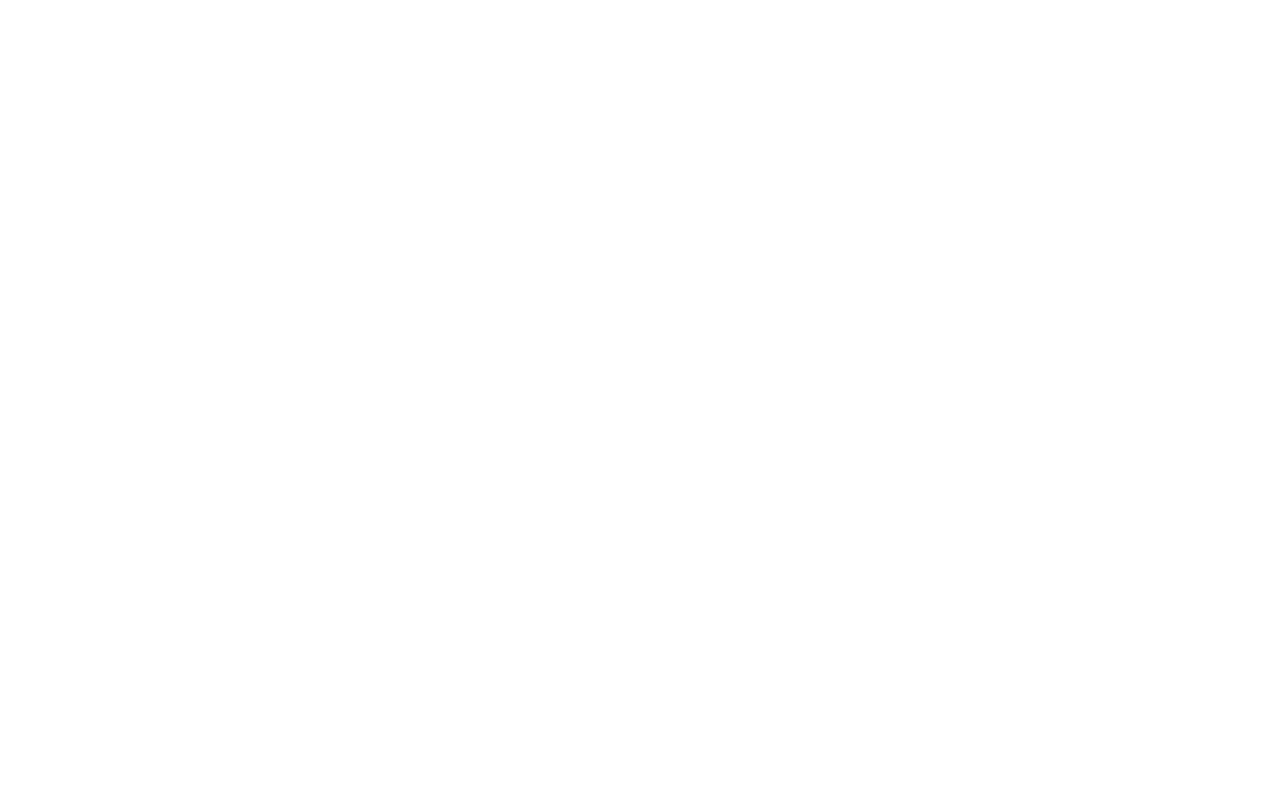
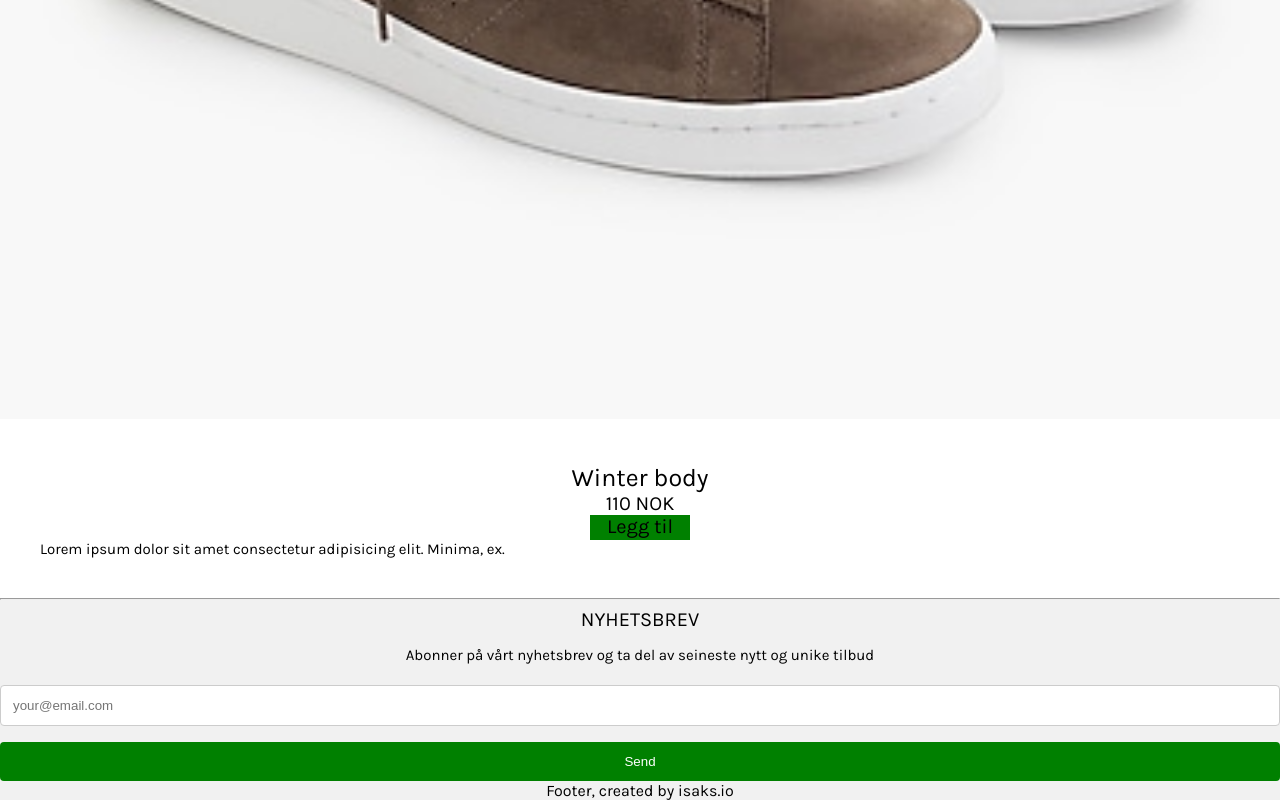
Before and after one commit to isaksolheim/100briller, a React (Create React App) app: page /produkter/1 in a window 1280 px wide. Shown: the part 916-1716 px from the top of the page. Before the commit the page ends 800 px from the top, so only its background shows below. Built offline with nearby package versions, Linux system fonts and the light colour scheme.

Commit message:
added product page and started on footer

```diff
--- a/src/App.js
+++ b/src/App.js
@@ -4,6 +4,8 @@
 import Navbar from './components/Navbar';
 import Browse from './components/Browse';
 import Cart from './components/Cart';
+import ProductView from './components/ProductView';
+import Footer from './components/Footer';
 
 import { Provider } from 'react-redux';
 import store from './store';
@@ -17,7 +19,9 @@
           <Switch>
             <Route exact path="/" component={Browse} />
             <Route exact path="/cart" component={Cart} />
+            <Route path="/produkter/:id" component={ProductView} />
           </Switch>
+          <Footer />
         </div>
       </Router>
     </Provider>
--- a/src/components/Browse.js
+++ b/src/components/Browse.js
@@ -1,6 +1,6 @@
 import React, { Component } from 'react';
+import { Link } from 'react-router-dom';
 import { connect } from 'react-redux'
-import { addToCart } from '../actions/cartActions';
 
 class Browse extends Component{
   constructor(props) {
@@ -19,75 +19,41 @@
     })
   }
 
-  handleAddClick = (id) => {
-    this.props.addToCart(id);
-  }
-
   render(){
     const product = (
       <div>
         {this.props.items.map(product => (
-          <div className="product" key={product.id}>
-            <img src={product.img} alt="briller" />
-            <div className="name">{product.name}</div>
-            <div className="price">{product.price} NOK</div>
-            <div className="add-button" onClick={()=>{this.handleAddClick(product.id)}}>Legg til</div>
-          </div>
+          <Link to={`/produkter/${product.id}`} key={product.id}>
+            <div className="product">
+              <img src={product.img} alt="briller" />
+              <div className="title">{product.title}</div>
+              <div className="price">{product.price} NOK</div>
+            </div>
+          </Link>
         ))}
       </div>
     );
 
     const gridView = (
       <div className="grid-view">
-        grid
         {product}
       </div>
     );
 
     const listView = (
       <div className="list-view">
-        list
         {product}
       </div>
     );
 
     const singleView = (
       <div className="single-view">
-        single
         {product}
       </div>
     );
 
-
-
-    /*
-    let itemList = this.props.items.map( item => {
-      return (
-        <div className="card" key={item.id}>
-          <div className="card-image">
-            <img src={item.img} alt={item.title}/>
-            <span className="card-title">{item.title}</span>
-            <span to="/" className="btn-floating halfway-fab waves-effect waves-light red" onClick={()=>{this.handleAddClick(item.id)}}><i className="material-icons">add</i></span>
-          </div>
-
-          <div className="card-content">
-            <p>{item.desc}</p>
-            <p><b>Price: {item.price}$</b></p>
-          </div>
-        </div>
-      );
-    });
-    */
     return(
-      /*
-      <div className="container">
-        <h3 className="center">Our items</h3>
-        <div className="box">
-          {itemList}
-        </div>
-      </div>
-      */
-     <div>
+      <div>
        <br/>
        <br/>
        <br/>
@@ -95,10 +61,12 @@
        <br/>
         <div className="browse-container">
           <div className="buttons">
-            <div className="view-button" id="grid" onClick={this.handleClick}>Grid</div>
-            <div className="view-button" id="list" onClick={this.handleClick}>List</div>
-            <div className="view-button" id="single" onClick={this.handleClick}>Single</div>
+            View:
+            <div className="view-button" onClick={this.handleClick}><i id="grid" className="fas fa-th-large"></i></div>
+            <div className="view-button" onClick={this.handleClick}><i id="list" className="fas fa-list"></i></div>
+            <div className="view-button" onClick={this.handleClick}><i id="single" className="fas fa-square"></i></div>
           </div>
+          <hr />
           {(this.state.view === 'grid') ? gridView : (this.state.view === 'list' ? listView : singleView)}
         </div>
       </div>
@@ -111,12 +79,5 @@
     items: state.items
   }
 }
-const mapDispatchToProps = (dispatch) => {
-  return {
-    addToCart: (id) => {
-      dispatch(addToCart(id))
-    }
-  }
-}
 
-export default connect(mapStateToProps,mapDispatchToProps)(Browse)
+export default connect(mapStateToProps)(Browse)
--- /dev/null
+++ b/src/components/Footer.js
@@ -0,0 +1,20 @@
+import React from 'react';
+
+function Footer() {
+  return(
+    <div className="footer-container">
+      <hr />
+      <div className="newsletter">
+        <form>
+          <div className="title">NYHETSBREV</div>
+          <p>Abonner på vårt nyhetsbrev og ta del av seineste nytt og unike tilbud</p>
+          <input type="email" name="_replyto" placeholder="your@email.com" />
+          <input type="submit" value="Send" />
+        </form>
+      </div>
+      Footer, created by isaks.io
+    </div>
+  );
+}
+
+export default Footer;
--- /dev/null
+++ b/src/components/ProductView.js
@@ -0,0 +1,67 @@
+import React from 'react';
+import { connect } from 'react-redux';
+import { addToCart } from '../actions/cartActions';
+
+class ProductView extends React.Component {
+  constructor(props) {
+    super(props);
+
+    this.productInfo = this.productInfo.bind(this);
+  }
+
+  handleAddClick = (id) => {
+    this.props.addToCart(id);
+  }
+
+  productInfo = () => {
+    // first, find the product by matching
+    // id from url with id in items prop
+    var products = this.props.items;
+    var id = Number(this.props.match.params.id);
+    var product = {};
+    for (var i = 0; i < products.length; i++) {
+      if (products[i].id === id) {
+        product = products[i];
+        break;
+      }
+    }
+
+    // what will be rendered:
+    return(
+      <div className="product-container">
+        <img src={product.img} alt="briller" />
+        <div className="info">
+          <div className="title">{product.title}</div>
+          <div className="price">{product.price} NOK</div>
+          <div className="add-button" onClick={()=>{this.handleAddClick(product.id)}}>Legg til</div>
+          <div className="desc">{product.desc}</div>
+        </div>
+      </div>
+    );
+  }
+
+  render() {
+    const yee = this.productInfo();
+    return(
+      <div>
+        {yee}
+      </div>
+    );
+  }
+}
+
+const mapStateToProps = (state) => {
+  return {
+    items: state.items
+  }
+}
+
+const mapDispatchToProps = (dispatch) => {
+  return {
+    addToCart: (id) => {
+      dispatch(addToCart(id))
+    }
+  }
+}
+
+export default connect(mapStateToProps, mapDispatchToProps)(ProductView);
--- a/src/styles/_browse.scss
+++ b/src/styles/_browse.scss
@@ -1,20 +1,21 @@
 .browse-container {
-  color: black;
+  padding: 20px;
 
   .buttons {
     margin: 0 auto;
+    font-size: 20px;
     .view-button {
+      margin-left: 20px;
       display: inline-block;
-      width: 40px;
-      height: 10px;
-      background-color: #f1f1f1;
+      height: 20px;
       cursor: pointer;
     }
   }
 
   .grid-view {
-    padding: 10px;
     .product {
+      text-decoration: none;
+      color: black;
       cursor: pointer;
       display: inline-block;
       width: 38%;
@@ -35,8 +36,9 @@
   }
 
   .list-view {
-    padding: 10px;
     .product {
+      text-decoration: none;
+      color: black;
       margin-bottom: 20px;
 
       cursor: pointer;
@@ -50,15 +52,16 @@
   }
 
   .single-view {
-    margin: 20px;
     .product {
+      text-decoration: none;
+      color: black;
       text-align: center;
       cursor: pointer;
       width: 100%;
-      margin-bottom: 20px;
+      margin-bottom: 30px;
 
       img {
-        width: 100%;
+        width: 80%;
       }
     }
   }
--- /dev/null
+++ b/src/styles/_footer.scss
@@ -0,0 +1,38 @@
+.footer-container {
+  background-color: #f1f1f1;
+  text-align: center;
+
+  .newsletter {
+    .title {
+      font-size: 20px;
+    }
+    p {
+      font-size: 15px;
+    }
+    input[type=email] {
+        width: 100%;
+        padding: 12px;
+        border: 1px solid #ccc;
+        border-radius: 4px;
+        box-sizing: border-box;
+        margin-top: 6px;
+        margin-bottom: 16px;
+        resize: vertical;
+    }
+
+    input[type=submit] {
+      background-color: green;
+      color: white;
+      padding: 12px 20px;
+      border: none;
+      border-radius: 4px;
+      width: 100%;
+      cursor: pointer;
+      transition: 0.2s all;
+    }
+
+    input[type=submit]:hover {
+      background-color: aqua;
+    }
+  }
+}
--- /dev/null
+++ b/src/styles/_productview.scss
@@ -0,0 +1,32 @@
+.product-container {
+  width: 100%;
+  text-align: center;
+  img {
+    width: 100%;
+  }
+
+  .info {
+    margin: 40px;
+    .title {
+      font-size: 25px;
+    }
+
+    .desc {
+      text-align: left;
+      font-size: 15px;
+    }
+
+    .price {
+      font-size: 20px;
+    }
+
+    .add-button {
+      width: 100px;
+      height: 25px;
+      background-color: green;
+      margin: 0 auto;
+      cursor: pointer;
+      font-size: 20px;
+    }
+  }
+}
--- a/src/styles/main.scss
+++ b/src/styles/main.scss
@@ -15,3 +15,5 @@
 
 @import './navbar';
 @import './browse';
+@import './productview';
+@import './footer';
```
